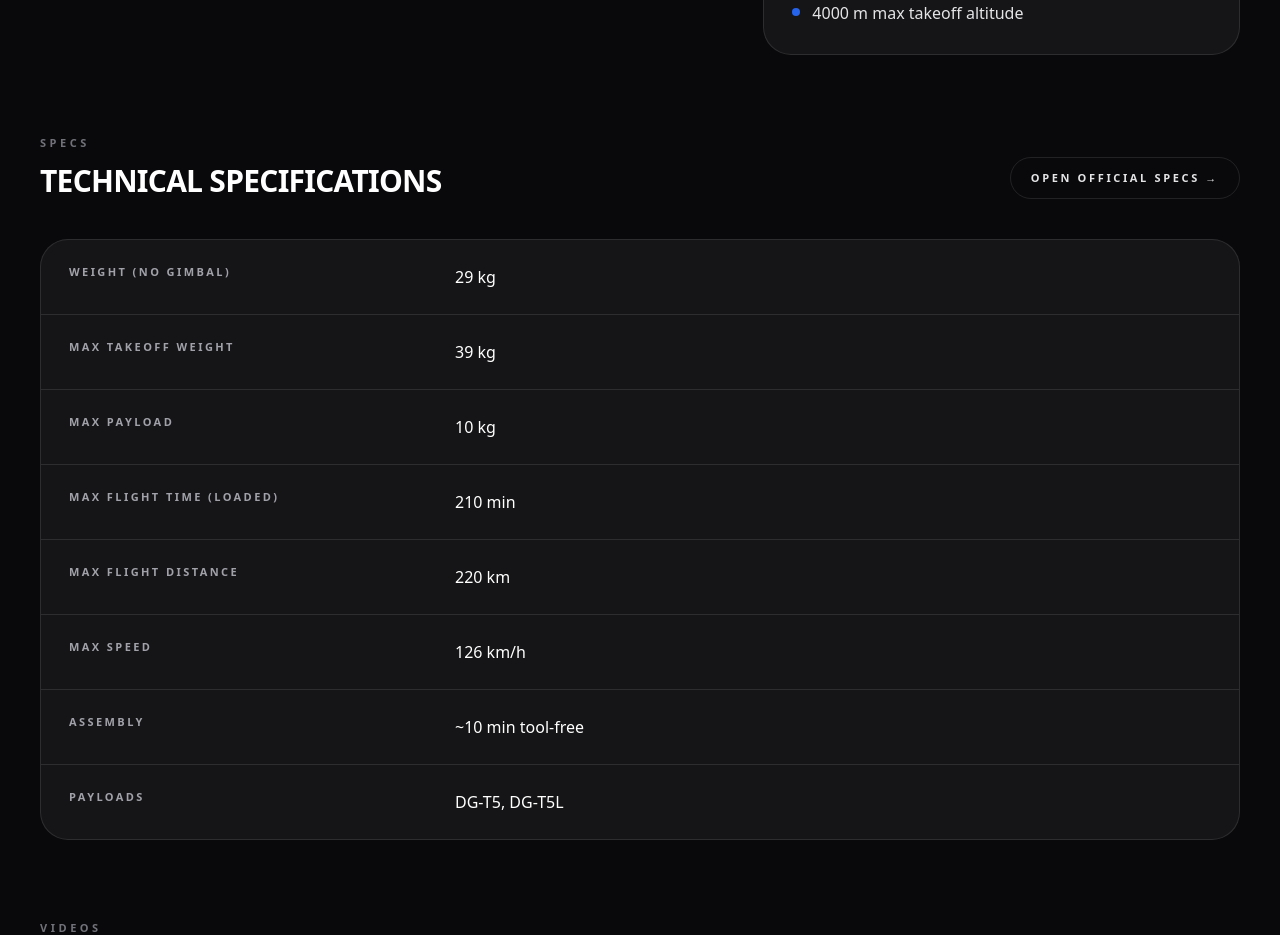
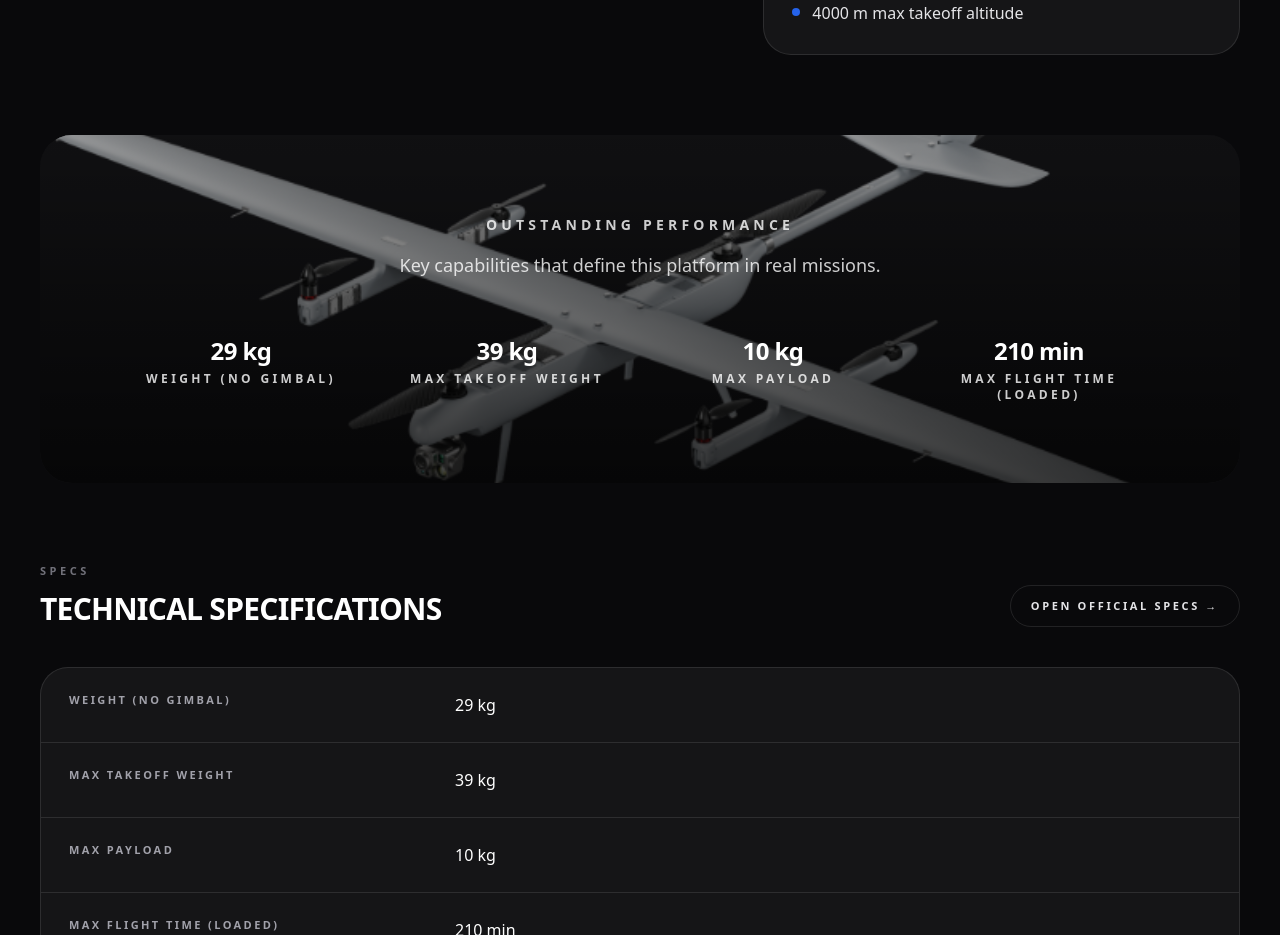
Before and after one commit to SamuelStrand/drones, a React (Create React App) app in the folder FAS_site/fas-website/: page /drones/evtol/dragonfish-25 in a window 1280 px wide. Shown: the part 1300-2235 px from the top of the page. Built offline with nearby package versions, Linux system fonts and the light colour scheme; no server answers.

Commit message:
detail view of drones

```diff
--- a/FAS_site/fas-website/src/i18n.js
+++ b/FAS_site/fas-website/src/i18n.js
@@ -115,6 +115,8 @@ const resources = {
         contact_us: "Contact us",
         back_to_category: "Back to category",
         other_in_category: "Other in this category",
+        performance_title: "Outstanding Performance",
+        performance_subtitle: "Key capabilities that define this platform in real missions.",
         view_official: "Official page",
         open_specs_source: "Open official specs",
         no_highlights: "Highlights will be added soon.",
@@ -628,6 +630,8 @@ const resources = {
         contact_us: "Связаться с нами",
         back_to_category: "Назад в категорию",
         other_in_category: "Другие в этой категории",
+        performance_title: "Выдающаяся производительность",
+        performance_subtitle: "Ключевые параметры, которые определяют эффективность платформы в реальных задачах.",
         view_official: "Официальная страница",
         open_specs_source: "Открыть характеристики",
         no_highlights: "Список особенностей появится позже.",
@@ -1187,6 +1191,8 @@ const resources = {
         contact_us: "Бізбен хабарласыңыз",
         back_to_category: "Санатқа оралу",
         other_in_category: "Осы санаттағы басқалар",
+        performance_title: "Тамаша өнімділік",
+        performance_subtitle: "Нақты миссияларда платформаның тиімділігін анықтайтын негізгі параметрлер.",
         view_official: "Ресми бет",
         open_specs_source: "Ресми сипаттамалар",
         no_highlights: "Ерекшеліктер кейінірек қосылады.",
--- a/FAS_site/fas-website/src/pages/DroneDetail.jsx
+++ b/FAS_site/fas-website/src/pages/DroneDetail.jsx
@@ -140,6 +140,7 @@ export default function DroneDetail() {
   const shortLabel = t(`drones_catalog.items.${drone.key}.short_label`, { defaultValue: name });
   const descriptionText = t(drone.description);
   const topSpecs = Array.isArray(drone.specs) ? drone.specs.slice(0, 4) : [];
+  const performanceSpecs = Array.isArray(drone.specs) ? drone.specs.slice(0, 4) : [];
   const highlightsText = Array.isArray(drone.highlights) ? drone.highlights.map((k) => t(k)) : [];
 
   return (
@@ -271,6 +272,41 @@ export default function DroneDetail() {
               </div>
             </div>
           </section>
+
+          {/* Performance banner */}
+          {performanceSpecs.length > 0 && (
+            <section className="mt-20 rounded-[32px] overflow-hidden relative bg-zinc-900 text-white">
+              <div
+                className="absolute inset-0 bg-cover bg-center"
+                style={drone.image ? { backgroundImage: `url(${drone.image})` } : undefined}
+              />
+              <div className="absolute inset-0 bg-gradient-to-t from-black/75 via-black/55 to-black/35" />
+
+              <div className="relative px-6 md:px-10 py-16 md:py-20">
+                <div className="max-w-5xl mx-auto text-center">
+                  <div className="text-sm font-semibold tracking-[0.3em] uppercase text-white/80">
+                    {t("drones_detail.performance_title")}
+                  </div>
+                  <p className="mt-4 text-base md:text-lg text-white/80 max-w-3xl mx-auto">
+                    {t("drones_detail.performance_subtitle")}
+                  </p>
+                </div>
+
+                <div className="mt-10 md:mt-14 max-w-5xl mx-auto grid grid-cols-2 md:grid-cols-4 gap-8 md:gap-10 text-center">
+                  {performanceSpecs.map((row, idx) => (
+                    <div key={idx} className="space-y-1">
+                      <div className="text-xl md:text-2xl font-black tracking-tight">
+                        {t(row.value)}
+                      </div>
+                      <div className="text-[11px] md:text-xs font-semibold uppercase tracking-[0.28em] text-white/80">
+                        {t(row.label)}
+                      </div>
+                    </div>
+                  ))}
+                </div>
+              </div>
+            </section>
+          )}
 
           {/* Technical Specifications */}
           <section id="specs" className="scroll-mt-32 pt-20">
```
